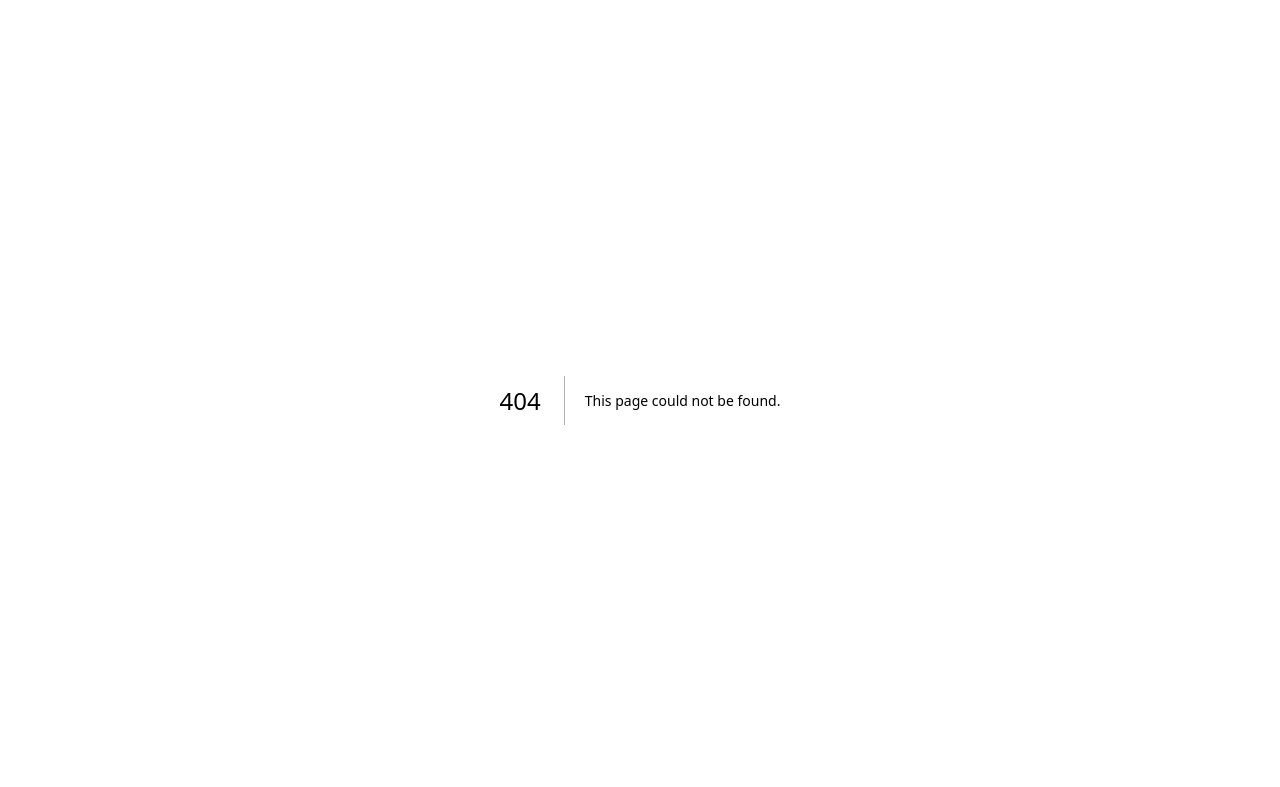
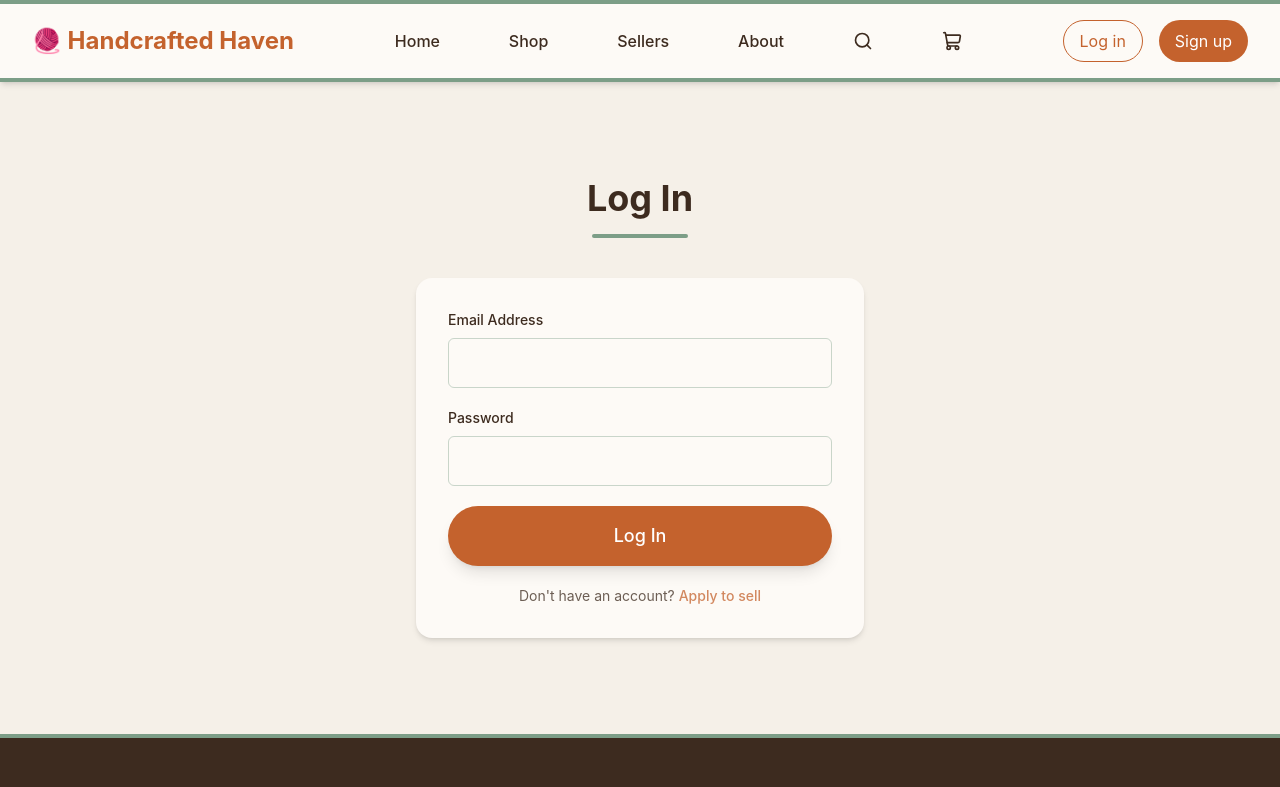
Before and after one commit to itsmejared/handcrafted-haven, a Next.js app: page /login in a window 1280 px wide. Before the commit this address had no page. Shown: the top 787 px of the page. Built offline with nearby package versions, Linux system fonts and the light colour scheme.

Commit message:
Add login page and wire header Log in links

```diff
--- /dev/null
+++ b/app/login/page.tsx
@@ -0,0 +1,92 @@
+'use client';
+
+import { useState } from 'react';
+import { useRouter } from 'next/navigation';
+import Link from 'next/link';
+import Header from '@/app/ui/header';
+import Footer from '@/app/ui/footer';
+
+export default function LoginPage() {
+  const router = useRouter();
+  const [formData, setFormData] = useState({ email: '', password: '' });
+  const [error, setError] = useState('');
+
+  function handleChange(e: React.ChangeEvent<HTMLInputElement>) {
+    setFormData({ ...formData, [e.target.name]: e.target.value });
+  }
+
+  function handleSubmit(e: React.FormEvent) {
+    e.preventDefault();
+    setError('');
+    // TODO: connect to real /api/auth/login endpoint once backend is ready
+    if (!formData.email || !formData.password) {
+      setError('Please enter both email and password.');
+      return;
+    }
+    console.log('Login attempt:', formData);
+    router.push('/');
+  }
+
+  return (
+    <main>
+      <Header />
+      <section className="px-6 md:px-12 py-16 md:py-24 bg-[#F5F0E8] min-h-[60vh]">
+        <div className="max-w-md mx-auto">
+          <div className="text-center mb-10">
+            <h1 className="text-3xl md:text-4xl font-bold text-[#3D2B1F] mb-4">Log In</h1>
+            <div className="w-24 h-1 bg-[#7C9E87] mx-auto rounded-full"></div>
+          </div>
+
+          <form onSubmit={handleSubmit} className="bg-[#FDFAF6] rounded-2xl p-6 md:p-8 shadow-md space-y-5">
+            <div>
+              <label htmlFor="email" className="block text-sm font-medium text-[#3D2B1F] mb-2">
+                Email Address
+              </label>
+              <input
+                id="email"
+                name="email"
+                type="email"
+                required
+                value={formData.email}
+                onChange={handleChange}
+                className="w-full px-4 py-3 rounded-md border border-[#7C9E87]/40 focus:outline-none focus:border-[#C4622D] transition-colors"
+              />
+            </div>
+
+            <div>
+              <label htmlFor="password" className="block text-sm font-medium text-[#3D2B1F] mb-2">
+                Password
+              </label>
+              <input
+                id="password"
+                name="password"
+                type="password"
+                required
+                value={formData.password}
+                onChange={handleChange}
+                className="w-full px-4 py-3 rounded-md border border-[#7C9E87]/40 focus:outline-none focus:border-[#C4622D] transition-colors"
+              />
+            </div>
+
+            {error && <p className="text-red-500 text-sm">{error}</p>}
+
+            <button
+              type="submit"
+              className="w-full py-4 bg-[#C4622D] text-white rounded-full text-lg font-medium hover:bg-[#3D2B1F] transition-all duration-300 shadow-lg hover:shadow-xl"
+            >
+              Log In
+            </button>
+
+            <p className="text-center text-sm text-[#3D2B1F] opacity-75">
+              Don't have an account?{' '}
+              <Link href="/sellers/signup" className="text-[#C4622D] font-medium hover:underline">
+                Apply to sell
+              </Link>
+            </p>
+          </form>
+        </div>
+      </section>
+      <Footer />
+    </main>
+  );
+}
--- a/app/ui/header.tsx
+++ b/app/ui/header.tsx
@@ -37,9 +37,9 @@ export default function Header() {
         </div>
 
         <div className="hidden md:flex gap-4 shrink-0">
-          <button className="px-4 py-2 text-[#C4622D] border border-[#C4622D] rounded-full hover:bg-[#C4622D] hover:text-white transition-colors">
+          <Link href="/login" className="px-4 py-2 text-[#C4622D] border border-[#C4622D] rounded-full hover:bg-[#C4622D] hover:text-white transition-colors">
             Log in
-          </button>
+          </Link>
           <button className="px-4 py-2 bg-[#C4622D] text-white rounded-full hover:bg-[#3D2B1F] transition-colors">
             Sign up
           </button>
@@ -66,9 +66,9 @@ export default function Header() {
               <Search className="w-4 h-4" /> Search
             </Link>
             <div className="flex gap-3 pt-2">
-              <button className="flex-1 px-4 py-2 text-[#C4622D] border border-[#C4622D] rounded-full">
+              <Link href="/login" onClick={() => setMenuOpen(false)} className="flex-1 px-4 py-2 text-[#C4622D] border border-[#C4622D] rounded-full text-center">
                 Log in
-              </button>
+              </Link>
               <button className="flex-1 px-4 py-2 bg-[#C4622D] text-white rounded-full">
                 Sign up
               </button>
```
